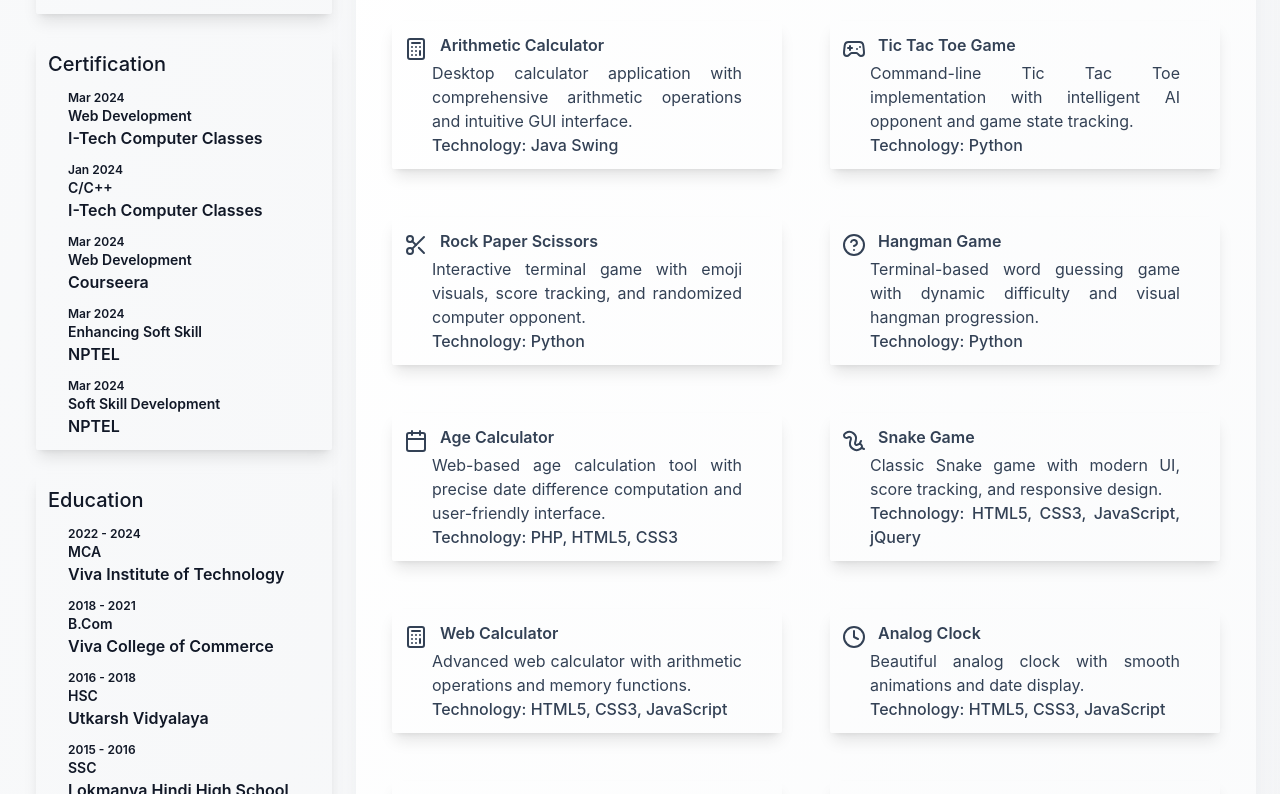
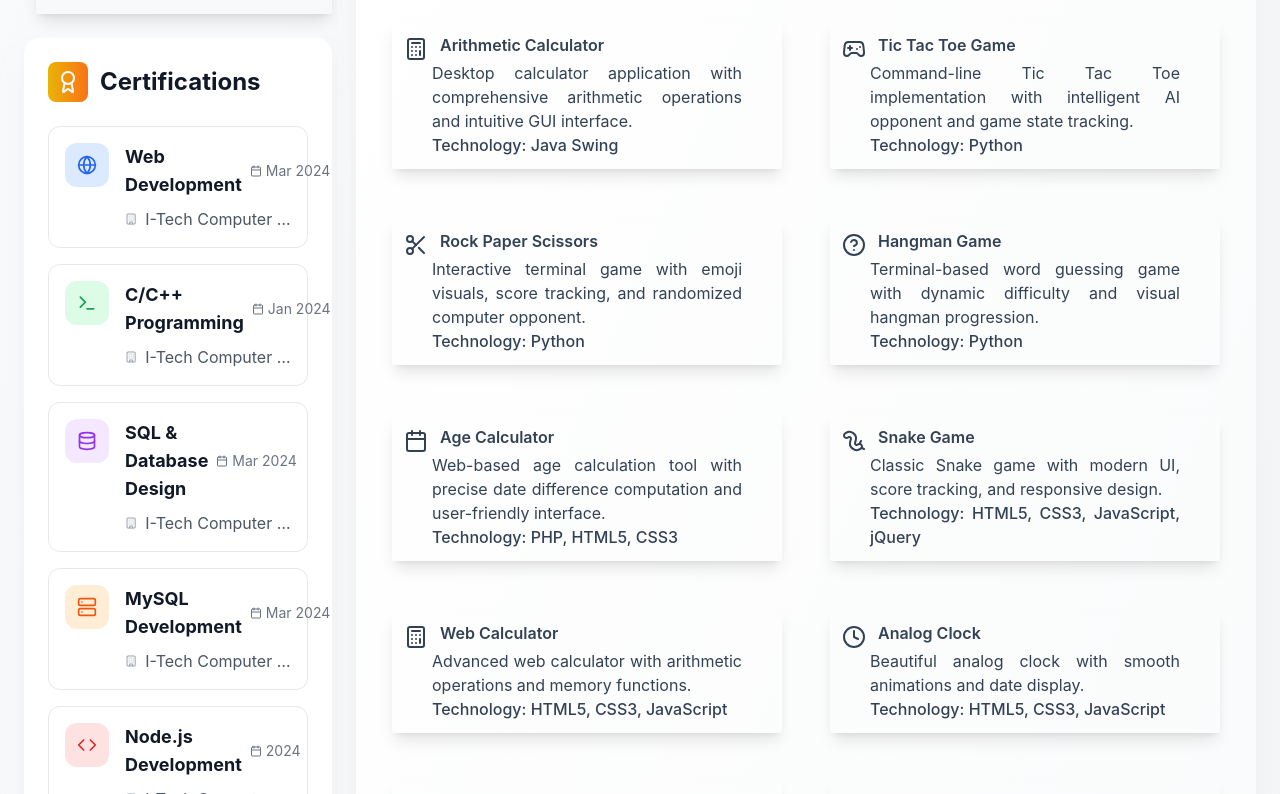
Before and after one commit to Ashish22Gupta/My-Portfolio, a React (Create React App) app: page / in a window 1280 px wide. Shown: the part 986-1780 px from the top of the page. Built offline with nearby package versions, Linux system fonts and the light colour scheme; the HTML template or start-up script is replaced by a standard one.

Commit message:
Update Certification.jsx

```diff
--- a/src/Component/Certification.jsx
+++ b/src/Component/Certification.jsx
@@ -1,72 +1,140 @@
 import React from 'react'
+import { Award, Calendar, Building, Database, Terminal, Server, Code, Globe } from 'lucide-react'
 
-const Certification = ({textColor,bg,main,rightbg}) => {
+const Certification = ({currentTheme}) => {
+    const certifications = [
+        {
+            date: "Mar 2024",
+            name: "Web Development",
+            issuer: "I-Tech Computer Classes",
+            icon: <Globe className="w-5 h-5" />,
+            iconColor: "text-blue-600",
+            bgColor: "bg-blue-100"
+        },
+        {
+            date: "Jan 2024",
+            name: "C/C++ Programming",
+            issuer: "I-Tech Computer Classes",
+            icon: <Terminal className="w-5 h-5" />,
+            iconColor: "text-green-600",
+            bgColor: "bg-green-100"
+        },
+        {
+            date: "Mar 2024",
+            name: "SQL & Database Design",
+            issuer: "I-Tech Computer Classes",
+            icon: <Database className="w-5 h-5" />,
+            iconColor: "text-purple-600",
+            bgColor: "bg-purple-100"
+        },
+        {
+            date: "Mar 2024",
+            name: "MySQL Development",
+            issuer: "I-Tech Computer Classes",
+            icon: <Server className="w-5 h-5" />,
+            iconColor: "text-orange-600",
+            bgColor: "bg-orange-100"
+        },
+        {
+            date: "2024",
+            name: "Node.js Development",
+            issuer: "I-Tech Computer Classes",
+            icon: <Code className="w-5 h-5" />,
+            iconColor: "text-red-600",
+            bgColor: "bg-red-100"
+        },
+        {
+            date: "2024",
+            name: "PHP Programming",
+            issuer: "I-Tech Computer Classes",
+            icon: <Terminal className="w-5 h-5" />,
+            iconColor: "text-indigo-600",
+            bgColor: "bg-indigo-100"
+        },
+        {
+            date: "Mar 2024",
+            name: "Web Development",
+            issuer: "Coursera",
+            icon: <Globe className="w-5 h-5" />,
+            iconColor: "text-pink-600",
+            bgColor: "bg-pink-100"
+        },
+        {
+            date: "Mar 2024",
+            name: "Enhancing Soft Skills",
+            issuer: "NPTEL",
+            icon: <Award className="w-5 h-5" />,
+            iconColor: "text-yellow-600",
+            bgColor: "bg-yellow-100"
+        },
+        {
+            date: "Mar 2024",
+            name: "Soft Skill Development",
+            issuer: "NPTEL",
+            icon: <Award className="w-5 h-5" />,
+            iconColor: "text-teal-600",
+            bgColor: "bg-teal-100"
+        },
+    ];
+
+    // Adjust background colors for dark theme
+    const getDarkModeBg = (bgColor) => {
+        const colorMap = {
+            'bg-blue-100': 'dark:bg-blue-900/70',
+            'bg-green-100': 'dark:bg-green-900/70',
+            'bg-purple-100': 'dark:bg-purple-900/70',
+            'bg-orange-100': 'dark:bg-orange-900/70',
+            'bg-red-100': 'dark:bg-red-900/70',
+            'bg-indigo-100': 'dark:bg-indigo-900/70',
+            'bg-pink-100': 'dark:bg-pink-900/70',
+            'bg-yellow-100': 'dark:bg-yellow-900/70',
+            'bg-teal-100': 'dark:bg-teal-900/70',
+        };
+        return colorMap[bgColor] || 'dark:bg-gray-800';
+    };
+
     return (
-        <div className={`${bg} ${textColor} shadow-lg shadow-white-500/50 rounded-sm mt-3 ml-3 text-center max-xl:mr-3`}>
-            <div className='text-xl font-medium flex'>
-                <p className='ml-3 mt-3 max-xl:text-6xl max-xl:font-semibold'>Certification</p>
+        <div className={`${currentTheme.card} ${currentTheme.shadow} rounded-2xl p-6 mb-6`}>
+            <div className="flex items-center gap-3 mb-6">
+                <div className="p-2 bg-gradient-to-r from-yellow-500 to-orange-500 rounded-lg">
+                    <Award className="w-6 h-6 text-white" />
+                </div>
+                <h2 className={`text-2xl font-bold ${currentTheme.textColor}`}>Certifications</h2>
             </div>
-            <div className='w-auto flex flex-wrap justify-center p-3 font-semibold'>
-                <ul className='w-full list-disc list-inside'>
-                    <li className='flex flex-col justify-between px-5'>
-                        <span className='flex bg-transparent'>
-                        <p className={`${main} text-xs max-xl:text-3xl`}>Mar 2024</p>
-                        </span>
-                        <span className='flex bg-transparent'>
-                        <p className='text-sm max-xl:text-4xl'>Web Development</p>
-                        </span>
-                        <span className='flex bg-transparent'>
-                        <p className={`${main} text-base max-xl:text-4xl`}>I-Tech Computer Classes</p>
-                        </span>
-                    </li>
-                    <li className='flex flex-col justify-between px-5 mt-3'>
-                        <span className='flex bg-transparent'>
-                        <p className={`${main} text-xs max-xl:text-3xl`}>Jan 2024</p>
-                        </span>
-                        <span className='flex bg-transparent'>
-                        <p className='text-sm max-xl:text-4xl'>C/C++</p>
-                        </span>
-                        <span className='flex bg-transparent'>
-                        <p className={`${main} text-base max-xl:text-4xl`}>I-Tech Computer Classes</p>
-                        </span>
-                    </li>
-                    <li className='flex flex-col justify-between px-5 mt-3'>
-                        <span className='flex bg-transparent'>
-                        <p className={`${main} text-xs max-xl:text-3xl`}>Mar 2024</p>
-                        </span>
-                        <span className='flex bg-transparent'>
-                        <p className='text-sm max-xl:text-4xl'>Web Development</p>
-                        </span>
-                        <span className='flex bg-transparent'>
-                        <p className={`${main} text-base max-xl:text-4xl`}>Courseera</p>
-                        </span>
-                    </li>
-                    <li className='flex flex-col justify-between px-5 mt-3'>
-                        <span className='flex bg-transparent'>
-                        <p className={`${main} text-xs max-xl:text-3xl`}>Mar 2024</p>
-                        </span>
-                        <span className='flex bg-transparent'>
-                        <p className='text-sm max-xl:text-4xl'>Enhancing Soft Skill</p>
-                        </span>
-                        <span className='flex bg-transparent'>
-                        <p className={`${main} text-base max-xl:text-4xl`}>NPTEL</p>
-                        </span>
-                    </li>
-                    <li className='flex flex-col justify-between px-5 mt-3'>
-                        <span className='flex bg-transparent'>
-                        <p className={`${main} text-xs max-xl:text-3xl`}>Mar 2024</p>
-                        </span>
-                        <span className='flex bg-transparent'>
-                        <p className='text-sm max-xl:text-4xl'>Soft Skill Development</p>
-                        </span>
-                        <span className='flex bg-transparent'>
-                        <p className={`${main} text-base max-xl:text-4xl`}>NPTEL</p>
-                        </span>
-                    </li>
-                </ul>
+
+            <div className="space-y-4">
+                {certifications.map((cert, index) => (
+                    <div
+                        key={index}
+                        className={`p-4 rounded-xl border ${currentTheme.border} hover:scale-[1.02] transition-all duration-300 hover:shadow-lg ${currentTheme.bg === 'bg-white' ? 'hover:bg-gray-50' : 'hover:bg-gray-800/50'}`}
+                    >
+                        <div className="flex items-start gap-4">
+                            <div className={`p-3 rounded-xl ${cert.bgColor} ${getDarkModeBg(cert.bgColor)}`}>
+                                <div className={cert.iconColor}>
+                                    {cert.icon}
+                                </div>
+                            </div>
+
+                            <div className="flex-1 min-w-0">
+                                <div className="flex flex-col sm:flex-row sm:items-center justify-between gap-2 mb-2">
+                                    <h3 className={`font-bold text-lg ${currentTheme.textColor}`}>{cert.name}</h3>
+                                    <span className="flex items-center gap-1 text-sm text-gray-500 dark:text-gray-400 whitespace-nowrap">
+                                        <Calendar className="w-3 h-3" />
+                                        {cert.date}
+                                    </span>
+                                </div>
+
+                                <div className="flex items-center gap-2">
+                                    <Building className="w-4 h-4 text-gray-400" />
+                                    <span className={`${currentTheme.main} truncate`}>{cert.issuer}</span>
+                                </div>
+                            </div>
+                        </div>
+                    </div>
+                ))}
             </div>
         </div>
     )
 }
 
-export default Certification
+export default Certification;
```
